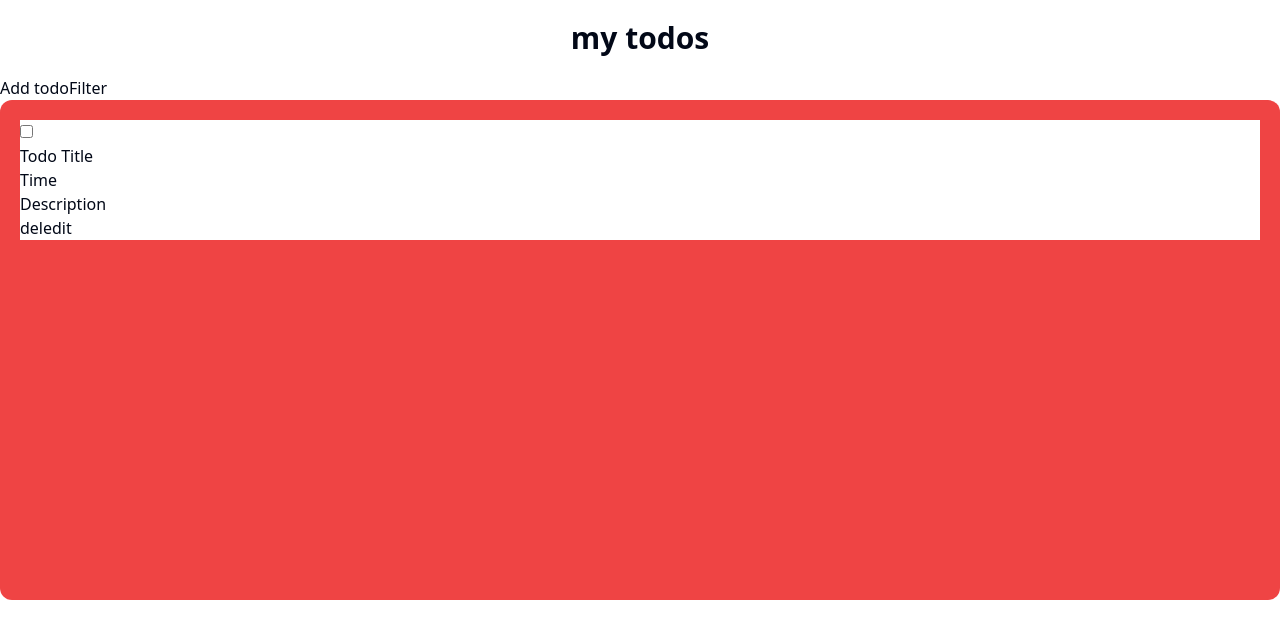
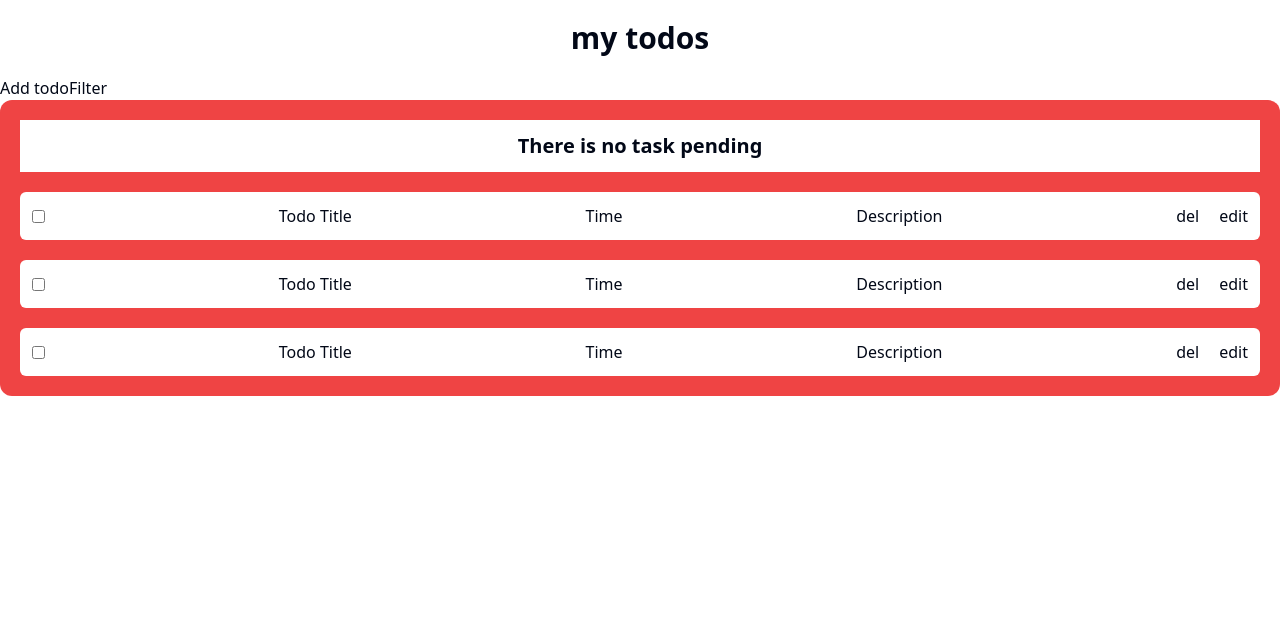
Before and after one commit to Sawom/Todo_Redux, a React (Vite) app: page / in a window 1280 px wide. Shown: the top 638 px of the page. Built offline with nearby package versions, Linux system fonts and the light colour scheme.

Commit message:
update todo container

```diff
--- a/src/components/todo/TodoCard.tsx
+++ b/src/components/todo/TodoCard.tsx
@@ -1,11 +1,19 @@
 import React from 'react';
 
-const todoCard = () => {
+const TodoCard = () => {
     return (
-        <div>
+        <div className="bg-white rounded-md flex justify-between items-center p-3">
+          <input type="checkbox" name="" id="" />
+          <p>Todo Title</p>
+          <p>Time</p>
+          <p>Description</p>
 
+          <div className="space-x-5">
+            <button>del</button>
+            <button>edit</button>
+          </div>
         </div>
     );
 };
 
-export default todoCard;
+export default TodoCard;
--- a/src/components/todo/TodoContainer.tsx
+++ b/src/components/todo/TodoContainer.tsx
@@ -1,4 +1,4 @@
-import React from 'react';
+import TodoCard from "./TodoCard";
 
 const TodoContainer = () => {
   return (
@@ -7,18 +7,15 @@ const TodoContainer = () => {
         <button>Add todo</button>
         <button>Filter</button>
       </div>
-            <div className='bg-red-500 w-full h-[500px] p-5 rounded-xl'>
-                <div className='bg-white' >
-                    <input type="checkbox" name="" id="" />
-                    <p>Todo Title</p>
-                    <p>Time</p>
-                    <p>Description</p>
 
-                    <div>
-                        <button>del</button>
-                        <button>edit</button>
+      <div className="bg-red-500 w-full h-full p-5 rounded-xl space-y-5">
+        <div className="bg-white font-bold text-xl p-3 flex justify-center items-center" >
+            <p> There is no task pending</p>
         </div>
-                </div>
+
+        <TodoCard></TodoCard>
+        <TodoCard></TodoCard>
+        <TodoCard></TodoCard>
       </div>
     </div>
   );
```
Lines whose indentation alone changed are shown as unchanged.
